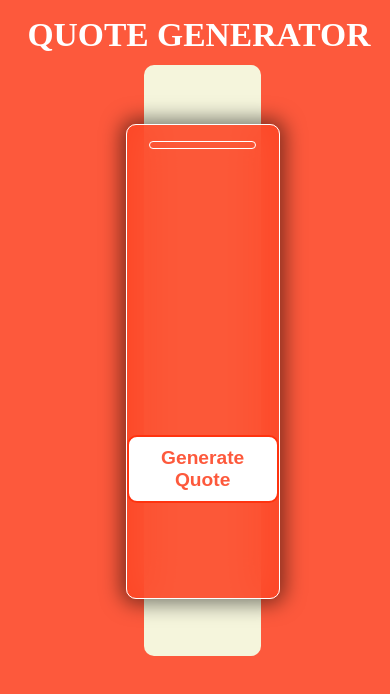
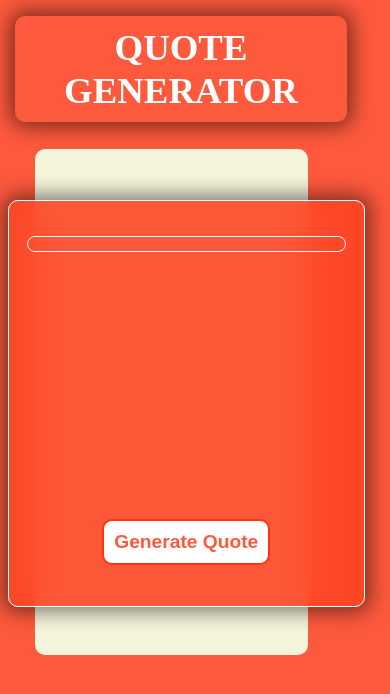
Before and after one commit to Ishika-6/Quote-generator, a plain HTML site: page index.html in a window 390 px wide. Drawn offline with Linux system fonts and the light colour scheme; no server answers.

Commit message:
Update style.css

```diff
--- a/style.css
+++ b/style.css
@@ -13,14 +13,19 @@ body{
 h1{
     text-align: center;
     margin-top: 4%;
-    margin-left: 2%;
-    font-size: 2.1rem;
+    margin-left: 30%;
+    font-size: 2.3rem;
+    padding: 10px;
+    border-radius: 10px;
+    /* border: 1px solid white; */
+    box-shadow: 0px 0px 20px 5px rgba(0, 0, 0, 0.5);
+    width: 40%;
 }
 
 .items{
     margin: 7%;
-    margin-top: 3%;
-    height: 70%;
+    margin-top: 7%;
+    height: 60%;
     background-color: beige;
     width: 30%;
     position: relative;
@@ -88,3 +93,25 @@ button:hover{
     margin-top: 10%;
     border-radius: 10px;
 }
+@media only screen and (max-width: 600px) {
+    .items {
+        width: 70%;
+        left: 2%;
+    }
+    h1{
+        width: 80%;
+        margin-left: 15px;
+    }
+    .container {
+        width: 130%;
+        left: -10%;
+        border-radius: 10px;
+    }
+    .quotes {
+        margin-left: 5%;
+        margin-right: 5%;
+    }
+    button {
+        bottom: 10%;
+    }
+}
```
